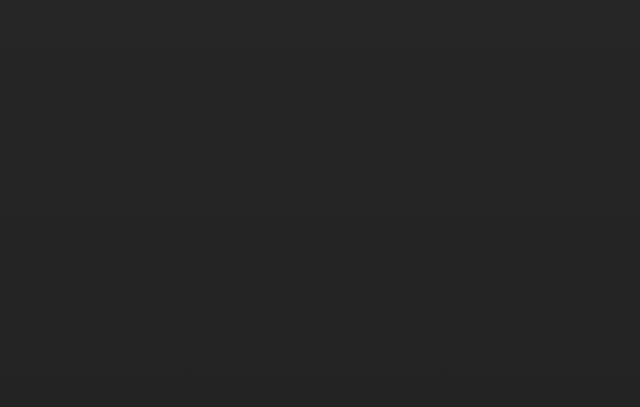
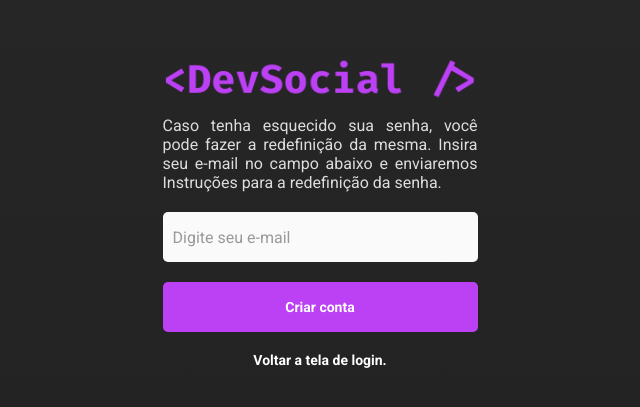
Before and after one commit to victorcrbt/frontend-dev-social, a React (Create React App) app: page /recuperar_senha in a window 1280 px wide. Shown: the part 187-594 px from the top of the page, without its empty margins (320-960 px from the left). Built offline with nearby package versions, Linux system fonts and the light colour scheme.

Commit message:
feat: recovery password page stylization

```diff
--- /dev/null
+++ b/src/pages/RecoveryPass/index.js
@@ -0,0 +1,41 @@
+import React, { useState } from 'react';
+import { Link } from 'react-router-dom';
+
+import TextInput from '~/components/TextInput';
+import Button from '~/components/Button';
+
+import logo from '~/assets/devsocial@2x.png';
+
+import { Container, Form, Logo, InfoText } from './styles';
+
+export default function RecoveryPass() {
+  const [email, setEmail] = useState('');
+
+  async function handleSubmit(e) {
+    e.preventDefault();
+  }
+
+  return (
+    <Container>
+      <Logo src={logo} alt="DevSocial" />
+
+      <InfoText>
+        Caso tenha esquecido sua senha, você pode fazer a redefinição da mesma.
+        Insira seu e-mail no campo abaixo e enviaremos Instruções para a
+        redefinição da senha.
+      </InfoText>
+
+      <Form onSubmit={handleSubmit}>
+        <TextInput
+          placeholder="Digite seu e-mail"
+          value={email}
+          onChange={e => setEmail(e.target.value)}
+        />
+
+        <Button type="submit">Criar conta</Button>
+      </Form>
+
+      <Link to="/">Voltar a tela de login.</Link>
+    </Container>
+  );
+}
--- /dev/null
+++ b/src/pages/RecoveryPass/styles.js
@@ -0,0 +1,41 @@
+import styled from 'styled-components';
+import { darken } from 'polished';
+
+export const Container = styled.div`
+  width: 1000px;
+
+  display: flex;
+  flex-direction: column;
+  align-items: center;
+
+  a {
+    margin-bottom: 5px;
+
+    color: #fff;
+    font-weight: bold;
+    transition: color 0.2s ease;
+
+    &:hover {
+      color: ${darken(0.1, '#fff')};
+    }
+  }
+`;
+
+export const Form = styled.form`
+  width: 100%;
+  max-width: 315px;
+  margin-bottom: 10px;
+`;
+
+export const Logo = styled.img`
+  max-width: 315px;
+`;
+
+export const InfoText = styled.p`
+  max-width: 315px;
+  margin: 10px 0;
+
+  text-align: justify;
+  font-size: 16px;
+  color: #ddd;
+`;
--- a/src/routes/index.js
+++ b/src/routes/index.js
@@ -5,6 +5,7 @@ import Route from './Route';
 
 import SignIn from '~/pages/SignIn';
 import SignUp from '~/pages/SignUp';
+import RecoveryPass from '~/pages/RecoveryPass';
 import Home from '~/pages/Home';
 
 export default function Routes() {
@@ -12,6 +13,7 @@ export default function Routes() {
     <Switch>
       <Route exact path="/" component={SignIn} />
       <Route path="/cadastro" component={SignUp} />
+      <Route path="/recuperar_senha" component={RecoveryPass} />
 
       <Route path="/inicio" component={Home} isPrivate />
     </Switch>
```
